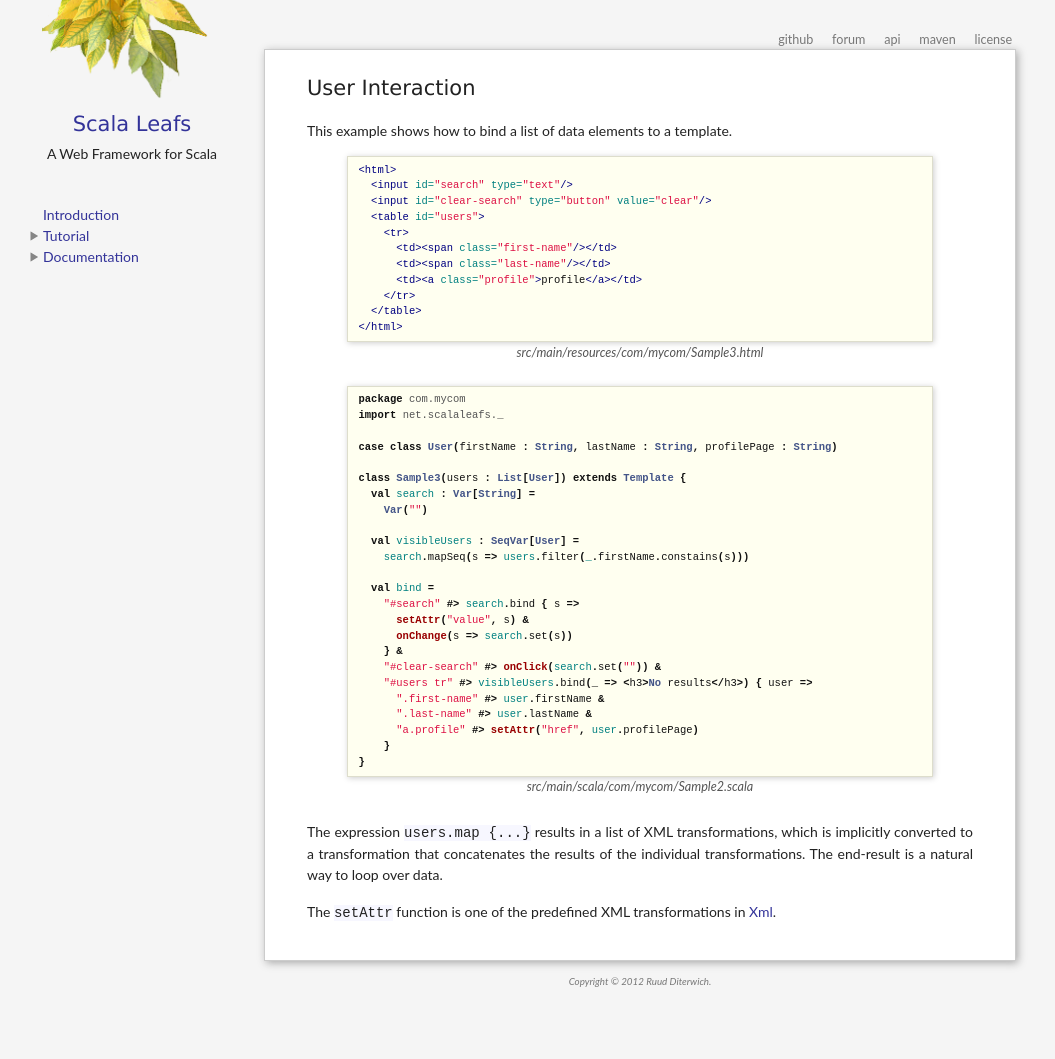
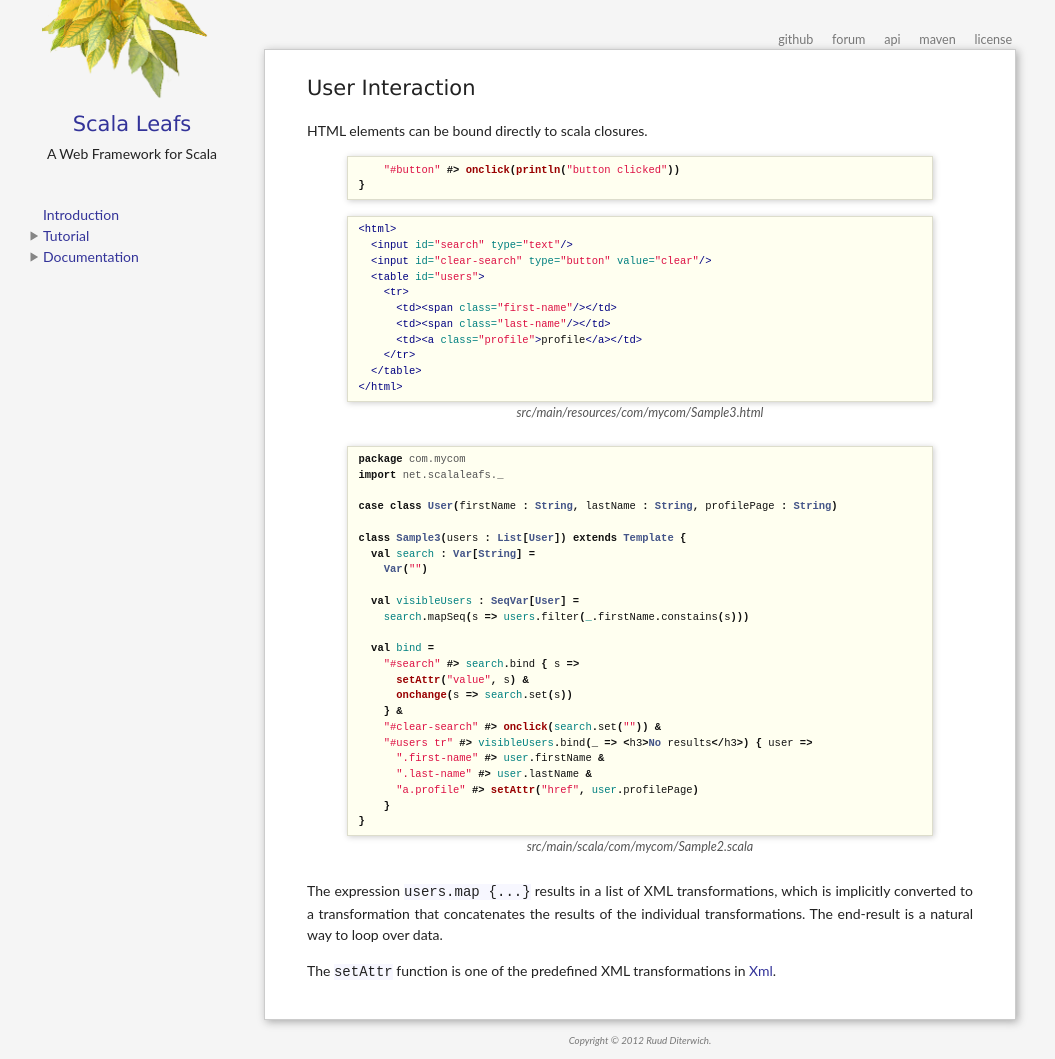
Before and after one commit to scalastuff/scalaleafs, a Jekyll site: the page built from user-interaction.md, in a window 1280 px wide. Shown: the whole page, without its empty margins (0-1055 px from the left). Built offline with Jekyll 4.4.1, drawn with Linux system fonts in a browser that asks for light colours; before the commit the page ends 1000 px from its top, so only the background shows below that.

Commit message:
Updated user-interaction.md

```diff
--- a/user-interaction.md
+++ b/user-interaction.md
@@ -3,7 +3,14 @@ title: User Interaction
 layout: default
 ---
 
-This example shows how to bind a list of data elements to a template.
+HTML elements can be bound directly to scala closures.
+
+{% highlight scala %}
+    "#button" #> onclick(println("button clicked"))
+}
+{% endhighlight %}
+
+
 
 {% highlight html %}
 <html>
@@ -36,9 +43,9 @@ class Sample3(users : List[User]) extends Template {
   val bind =
     "#search" #> search.bind { s =>
       setAttr("value", s) &
-      onChange(s => search.set(s))
+      onchange(s => search.set(s))
     } &
-    "#clear-search" #> onClick(search.set("")) &
+    "#clear-search" #> onclick(search.set("")) &
     "#users tr" #> visibleUsers.bind(_ => <h3>No results</h3>) { user =>
       ".first-name" #> user.firstName &
       ".last-name" #> user.lastName &
```
